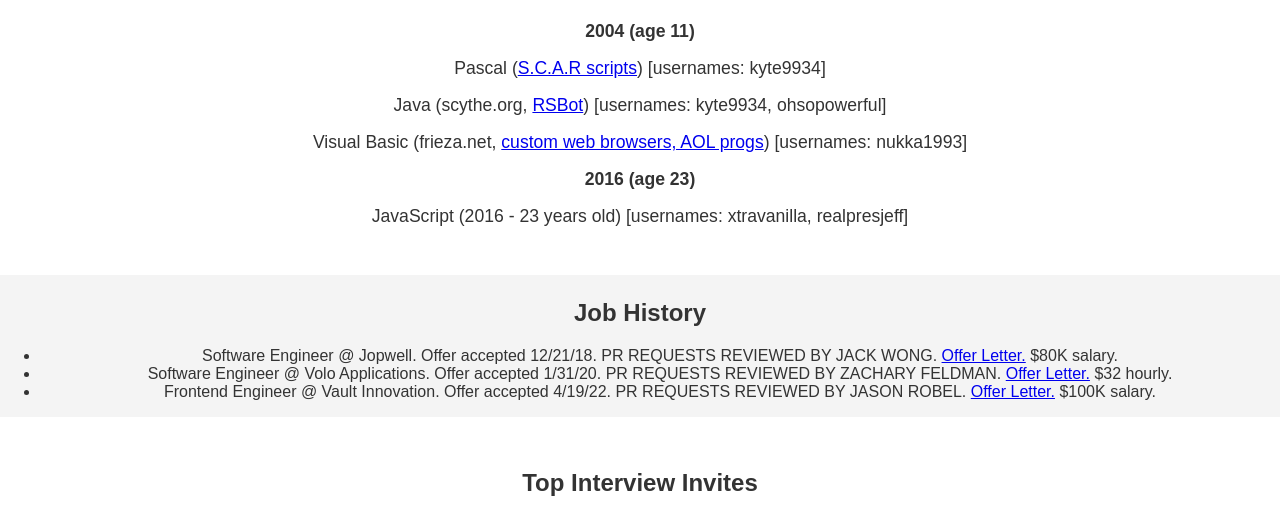
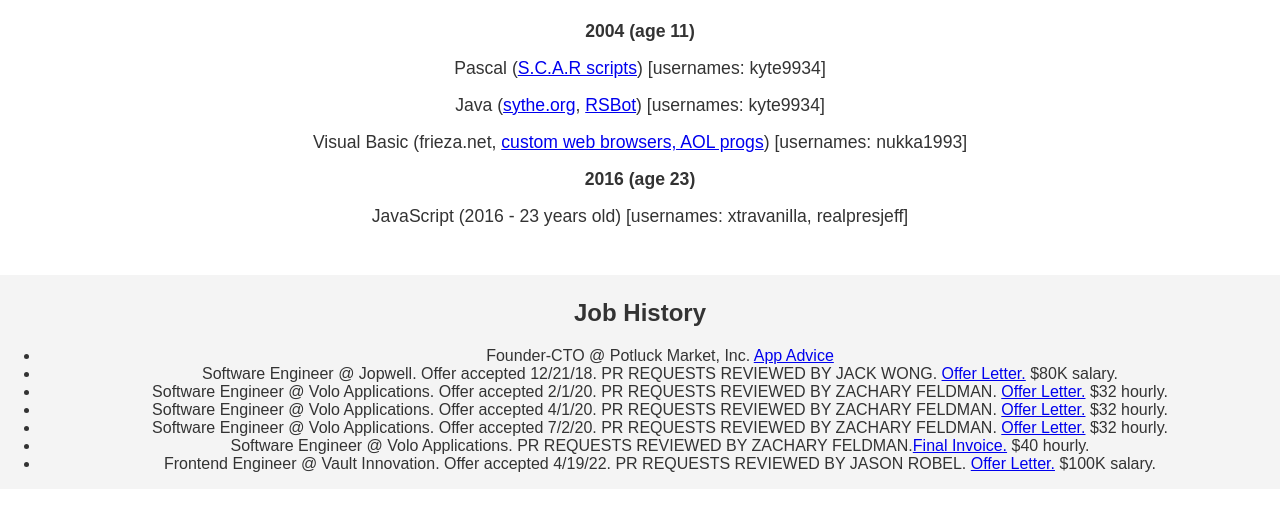
Before and after one commit to xtravanillasoftware/presidentialtypescript, a website: page public/index.html in a window 1280 px wide. Shown: the part 585-1090 px from the top of the page. Drawn offline with Linux system fonts and the light colour scheme.

Commit message:
updated resume

```diff
--- a/public/index.html
+++ b/public/index.html
@@ -31,7 +31,8 @@
     <ul>
       <li><b>2004 (age 11)</b></li>
       <li>Pascal (<a href="https://scar-divi.com">S.C.A.R scripts</a>) [usernames: kyte9934]</li>
-      <li>Java (scythe.org, <a href="https://github.com/Ineedajob/RSBot">RSBot</a>) [usernames: kyte9934, ohsopowerful]
+      <li>Java (<a href="https://sythe.org">sythe.org</a>, <a href="https://github.com/Ineedajob/RSBot">RSBot</a>)
+        [usernames: kyte9934]
       </li>
       <li>Visual Basic (frieza.net, <a href="https://github.com/readme/featured/aol-programming-culture">custom web
           browsers, AOL progs</a>) [usernames: nukka1993]</li>
@@ -43,14 +44,26 @@
   <h2>Job History</h2>
 
   <ul>
+    <li>Founder-CTO @ Potluck Market, Inc.
+      <a href="https://appadvice.com/app/potluck-market/1440234782">App Advice</a>
+    </li>
     <li>Software Engineer @ Jopwell. Offer accepted 12/21/18. PR REQUESTS REVIEWED BY JACK WONG.
       <a
         href="https://github.com/xtravanillasoftware/presidentialtypescript/blob/main/public/Jopwell_Offer_Document.pdf">Offer
         Letter.</a> $80K salary.
     </li>
-    <li>Software Engineer @ Volo Applications. Offer accepted 1/31/20. PR REQUESTS REVIEWED BY ZACHARY FELDMAN. <a
-        href="https://github.com/xtravanillasoftware/presidentialtypescript/blob/main/public/Volo-Contract.pdf">Offer
+    <li>Software Engineer @ Volo Applications. Offer accepted 2/1/20. PR REQUESTS REVIEWED BY ZACHARY FELDMAN. <a
+        href="https://github.com/xtravanillasoftware/presidentialtypescript/blob/main/public/Volo_Feb_2020.pdf">Offer
         Letter.</a> $32 hourly.</li>
+    <li>Software Engineer @ Volo Applications. Offer accepted 4/1/20. PR REQUESTS REVIEWED BY ZACHARY FELDMAN. <a
+        href="https://github.com/xtravanillasoftware/presidentialtypescript/blob/main/public/Volo_April_2020.pdf">Offer
+        Letter.</a> $32 hourly.</li>
+    <li>Software Engineer @ Volo Applications. Offer accepted 7/2/20. PR REQUESTS REVIEWED BY ZACHARY FELDMAN. <a
+        href="https://github.com/xtravanillasoftware/presidentialtypescript/blob/main/public/Volo_July_2020.pdf">Offer
+        Letter.</a> $32 hourly.</li>
+    <li>Software Engineer @ Volo Applications. PR REQUESTS REVIEWED BY ZACHARY FELDMAN.<a
+        href="https://github.com/xtravanillasoftware/presidentialtypescript/blob/main/public/volo_final_invoice.pdf">Final
+        Invoice.</a> $40 hourly.</li>
     <li>Frontend Engineer @ Vault Innovation. Offer accepted 4/19/22. PR REQUESTS REVIEWED BY JASON ROBEL. <a
         href="https://github.com/xtravanillasoftware/presidentialtypescript/blob/main/public/Vault-JobOffer-FrontendEngineer-Ashton(04-19-22).pdf">Offer
         Letter.</a> $100K salary.</li>
@@ -132,10 +145,15 @@
     <ul>
       <li>
         <span>Fundamentals</span>
+      </li>
+      <li>
+        <a href="https://medium.com/@ashton-j-jefferson/programming-fundamentals-e3816eb8282e"
+          target="_blank">Programming
+          Fundamentals</a>
+      </li>
       <li>
         <a href="https://medium.com/@ashton-j-jefferson/how-to-write-jsx-with-only-vanilla-typescript-3de41666e152"
           target="_blank">How to write JSX with ONLY vanilla TypeScript</a>
-      </li>
       </li>
       <li>
         <a href="https://medium.com/@ashton-j-jefferson/web-components-killed-react-62e2a046a73a" target="_blank">Web
@@ -173,10 +191,17 @@
           write
           React: Hooks</a>
       </li>
-
       <li>
         <a href="https://ashton-j-jefferson.medium.com/how-to-build-capacitor-ios-0c2edac86770" target="_blank">How to
           write Capacitor: iOS</a>
+      </li>
+      <li>
+        <span>How to
+          write Capacitor: Android</span>
+      </li>
+      <li>
+        <span>How to
+          write Electron: MacOS</span>
       </li>
     </ul>
   </section>
```
Also changed, not shown: public/images/potluck.png (added), public/images/potluck_2.png (added), public/images/potluck_3.png (added), public/images/potluck_4.png (added), 4 other files.
